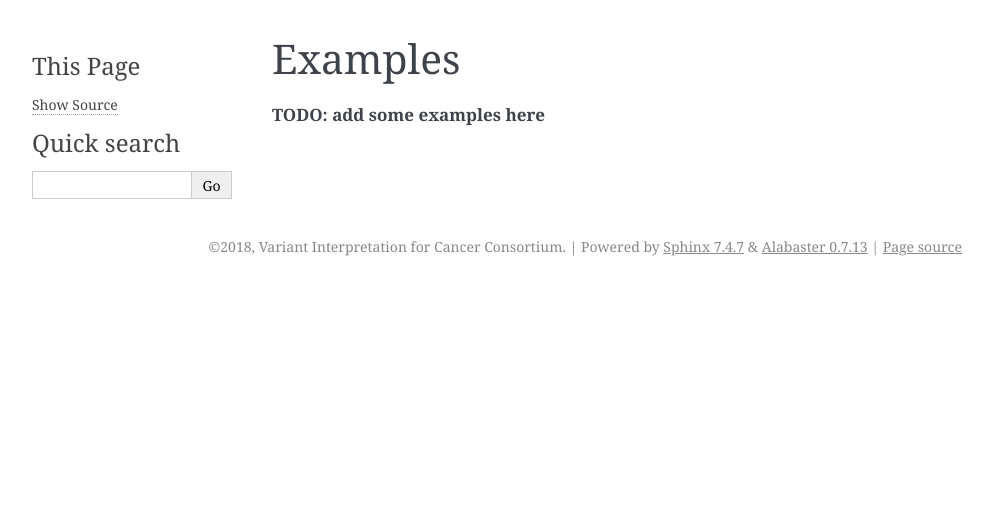
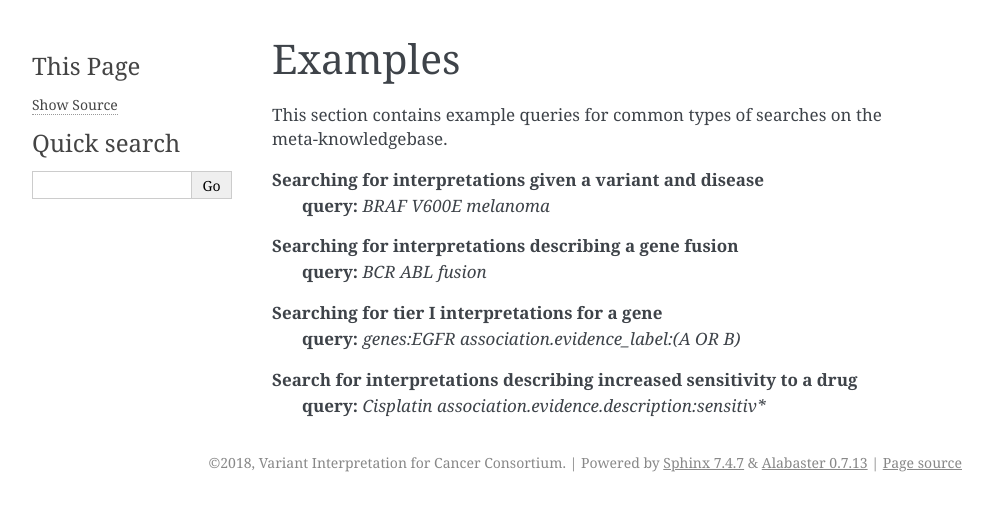
Before and after one commit to cancervariants/metakb, a Sphinx documentation site: the page built from docs/other/examples.rst, in a window 1280 px wide. Shown: the top 511 px of the page, without its empty margins (148-1141 px from the left). Built offline with Sphinx 7.4.7, drawn with Linux system fonts in a browser that asks for light colours.

Commit message:
add examples

```diff
--- a/docs/other/examples.rst
+++ b/docs/other/examples.rst
@@ -1,4 +1,18 @@
+.. _examples:
+
 Examples
 ========
 
-**TODO: add some examples here**
+This section contains example queries for common types of searches on the meta-knowledgebase.
+
+**Searching for interpretations given a variant and disease**
+    **query:** *BRAF V600E melanoma*
+
+**Searching for interpretations describing a gene fusion**
+    **query:** *BCR ABL fusion*
+
+**Searching for tier I interpretations for a gene**
+    **query:** *genes:EGFR association.evidence_label:(A OR B)*
+
+**Search for interpretations describing increased sensitivity to a drug**
+    **query:** *Cisplatin association.evidence.description:sensitiv\**
```
